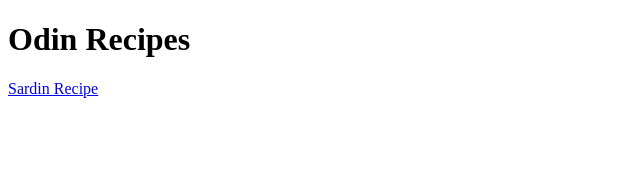
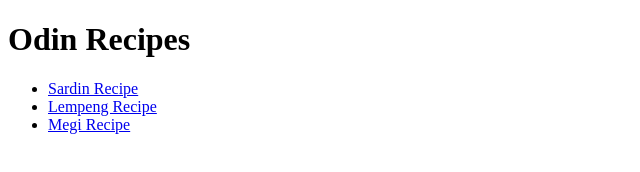
Before and after one commit to aizadzidi/odin-recipes, a plain HTML site: page index.html in a window 1280 px wide. Shown: the whole page, without its empty margins (0-640 px from the left). Drawn offline with Linux system fonts and the light colour scheme.

Commit message:
Complete c onnect Homepage to all recipes pages

```diff
--- a/index.html
+++ b/index.html
@@ -7,6 +7,10 @@
     </head>
     <body>
         <h1>Odin Recipes</h1>
-        <a href="recipes/sardin.html">Sardin Recipe</a>
+        <ul>
+            <li><a href="recipes/sardin.html">Sardin Recipe</a></li>
+            <li><a href="recipes/lempeng.html">Lempeng Recipe</a></li>
+            <li><a href="recipes/megi.html">Megi Recipe</a></li>
+        </ul>
     </body>
 </html>
```
